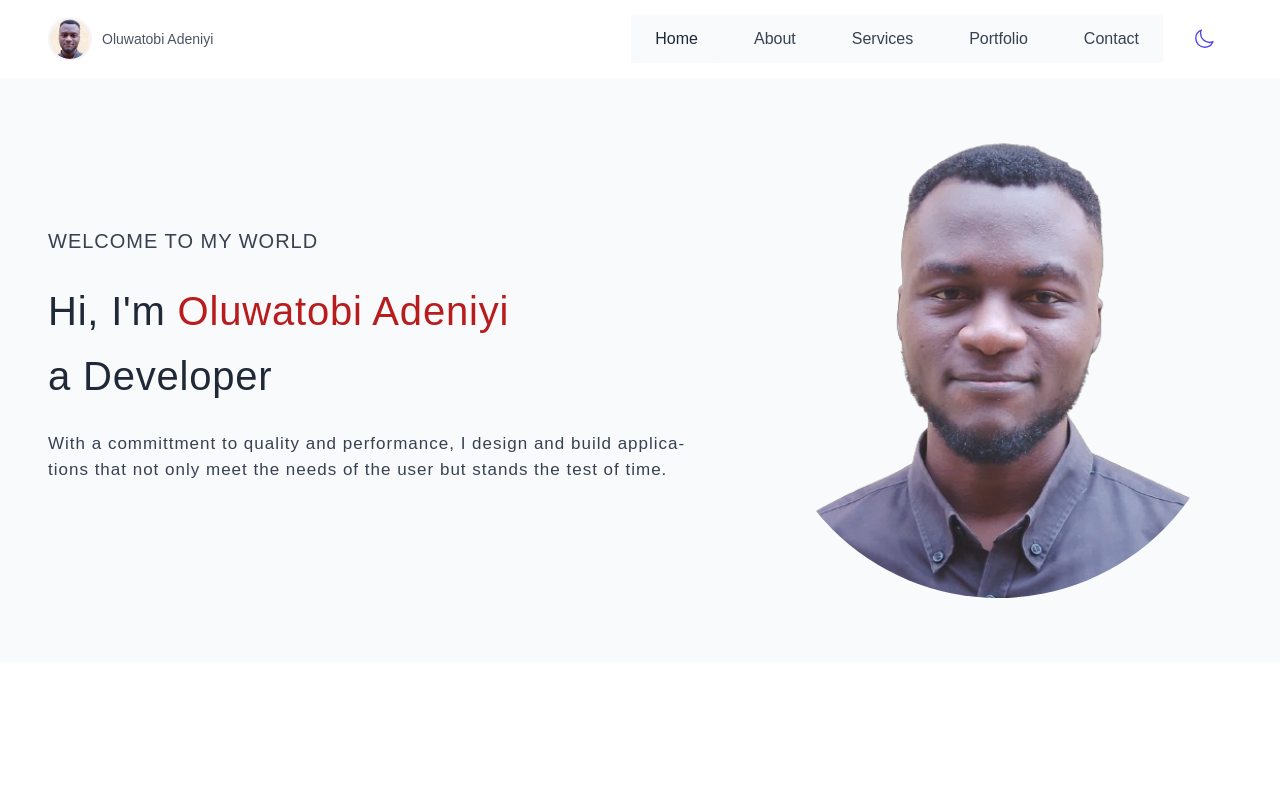
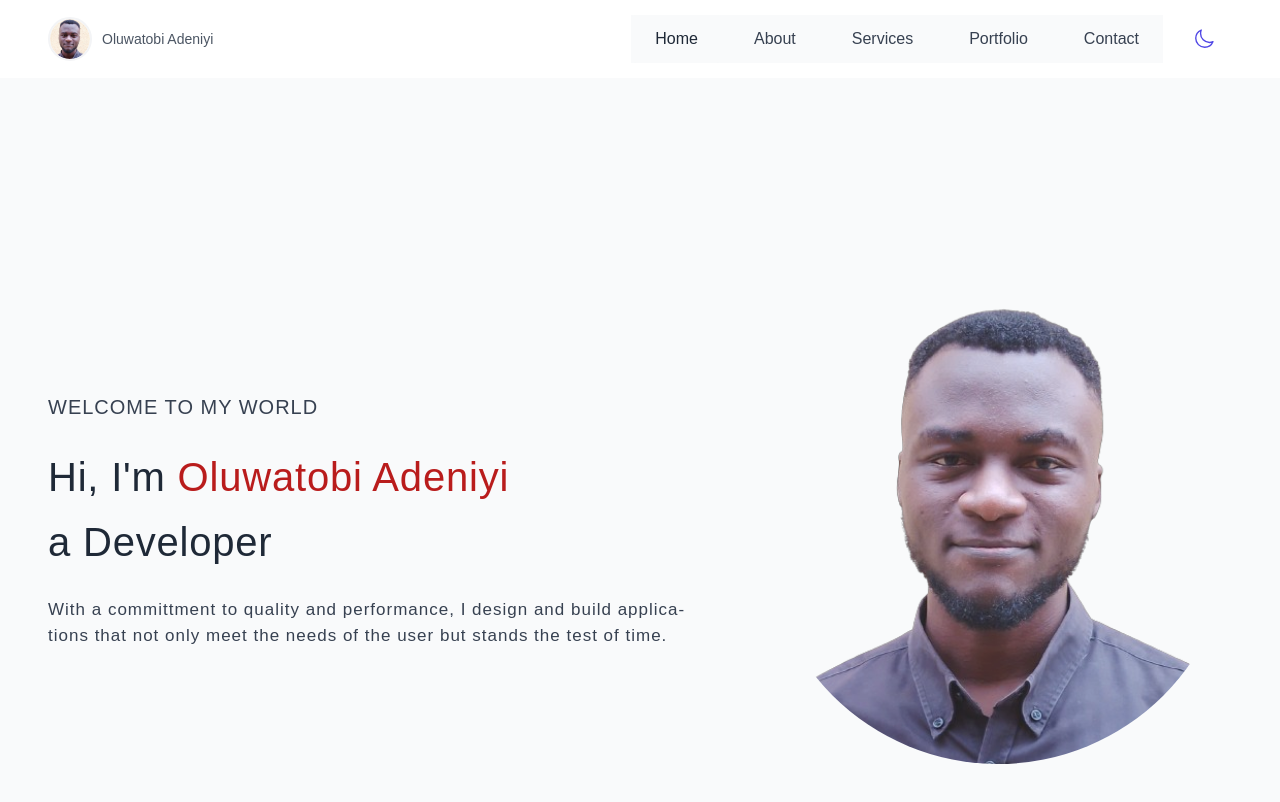
Before and after one commit to adeniyitobi055/my-website, a React (Vite) app: page /home in a window 1280 px wide. Shown: the top 802 px of the page. Built offline with nearby package versions, Linux system fonts and the light colour scheme.

Commit message:
update page movement

```diff
--- a/src/ui/AppLayout.jsx
+++ b/src/ui/AppLayout.jsx
@@ -38,7 +38,7 @@ const Container = styled.div`
 
   & > * {
     scroll-snap-align: start;
-    flex: 0 0 100%;
+    flex: 0 0 100vh;
   }
 
   transition: transform 0.3s ease-in-out, scale 0.3s ease-in-out;
```
